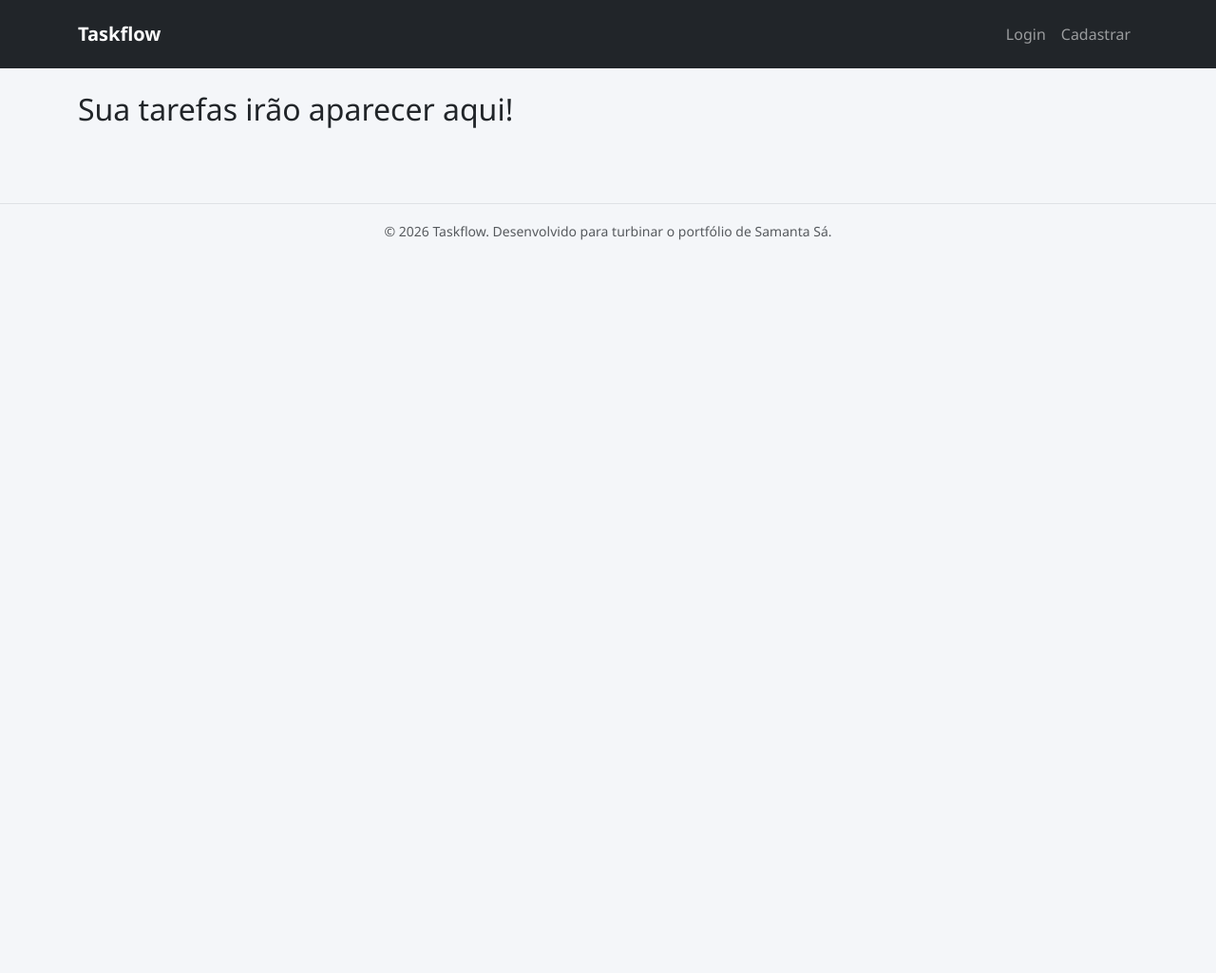
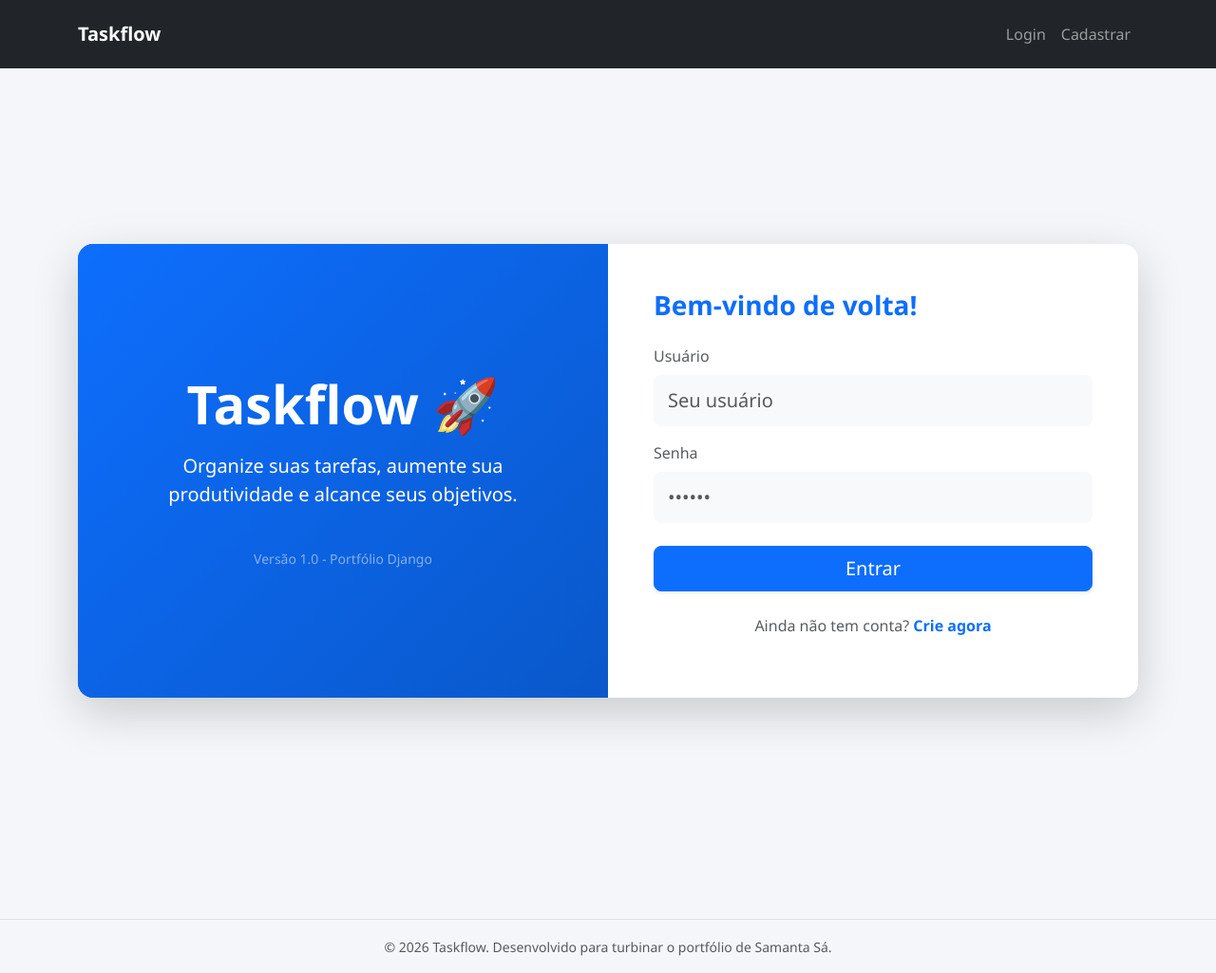
Before and after one commit to engsamantasa/taskflow-django, a Django app: page / in a window 1280 px wide. Shown: the whole page at 95% size. Before the commit the page ends 253 px from the top, so only its background shows below. Run offline with Django 5.2, Linux system fonts and the light colour scheme.

Commit message:
Criando a pagina home com o login e Cadastro de usuários

```diff
--- /dev/null
+++ b/taskflow/accounts/urls.py
@@ -0,0 +1,15 @@
+from django.urls import path
+from django.contrib.auth import views as auth_views # Importamos as views prontas de auth
+from . import views
+
+urlpatterns = [
+    # Rota Raiz (http://localhost:8000/)
+    path('', views.home, name='home'),
+    path('login/', auth_views.LoginView.as_view(template_name='registration/auth.html'), name='login'),
+
+    # Logout (redireciona para a home após sair)
+    path('logout/', auth_views.LogoutView.as_view(), name='logout'),
+
+    # Cadastro
+    path('register/', views.register, name='register'),
+]
--- a/taskflow/accounts/views.py
+++ b/taskflow/accounts/views.py
@@ -1,3 +1,26 @@
-from django.shortcuts import render
+from django.shortcuts import render, redirect
+from django.contrib.auth import login
+from django.contrib.auth.forms import UserCreationForm
+from .forms import CadastroUsuarioForm
 
-# Create your views here.
+
+def home(request):
+    if request.user.is_authenticated:
+        return redirect('task_list')
+    return render(request, 'registration/auth.html')
+
+
+def register(request):
+    if request.method == 'POST':
+        # Preenche o formulário com os dados que vieram do HTML
+        form = CadastroUsuarioForm(request.POST)
+
+        if form.is_valid():
+            user = form.save() # Salva no banco de dados
+            login(request, user) # Faz o login automático após cadastrar
+            return redirect('task_list') # Manda para o dashboard
+    else:
+        form = CadastroUsuarioForm()
+
+    # Se der erro ou for a primeira visita, renderiza a página com o form (e erros se houver)
+    return render(request, 'registration/auth.html', {'form': form})
--- a/taskflow/taskflow/urls.py
+++ b/taskflow/taskflow/urls.py
@@ -20,5 +20,6 @@ from django.urls import path, include
 urlpatterns = [
     path('admin/', admin.site.urls),
     path('accounts/', include('django.contrib.auth.urls')),
-    path('', include('tasks.urls')),
+    path('', include('accounts.urls')),
+    path('tasks/', include('tasks.urls')),
 ]
--- a/taskflow/tasks/views.py
+++ b/taskflow/tasks/views.py
@@ -1,6 +1,7 @@
-from django.shortcuts import render
+from django.shortcuts import render, redirect
 from django.contrib.auth.decorators import login_required
 
-#@login_required
+
+@login_required
 def task_list(request):
     return render(request, 'tasks/task_list.html')
--- a/taskflow/templates/base.html
+++ b/taskflow/templates/base.html
@@ -23,8 +23,19 @@
                 <ul class="navbar-nav">
                     {% if user.is_authenticated %}
                         <li class="nav-item"><a class="nav-link" href="#">Minhas Tarefas</a></li>
-                        <li class="nav-item"><a class="nav-link" href="#">Sair</a></li>
-                    {% else %}
+
+
+                        <li class="nav-item">
+                         <form action="{% url 'logout' %}" method="post" class="d-inline">
+                            {% csrf_token %}
+                            <button type="submit" class="nav-link btn btn-link" style="border: none; background: none;">
+                                  Sair
+                             </button>
+                         </form>
+                        </li>
+
+
+                        {% else %}
                         <li class="nav-item"><a class="nav-link" href="#">Login</a></li>
                         <li class="nav-item"><a class="nav-link" href="#">Cadastrar</a></li>
                     {% endif %}
--- /dev/null
+++ b/taskflow/templates/registration/auth.html
@@ -0,0 +1,133 @@
+{% extends 'base.html' %}
+{% load static %}
+
+{% block content %}
+<div class="d-flex align-items-center justify-content-center min-vh-100 py-5">
+
+    <div class="container">
+        <div class="row justify-content-center shadow-lg rounded-4 overflow-hidden">
+
+            <div class="col-md-6 d-none d-md-flex bg-primary text-white flex-column align-items-center justify-content-center p-5 text-center auth-hero">
+                <h2 class="display-4 fw-bold mb-3">Taskflow 🚀</h2>
+                <p class="lead">Organize suas tarefas, aumente sua produtividade e alcance seus objetivos.</p>
+                <div class="mt-4">
+                    <small class="text-white-50">Versão 1.0 - Portfólio Django</small>
+                </div>
+            </div>
+
+            <div class="col-md-6 bg-white p-5 position-relative">
+
+                <div id="login-section" class="auth-section">
+                    <h3 class="fw-bold text-primary mb-4">Bem-vindo de volta!</h3>
+
+                    <form method="post" action="{% url 'login' %}">
+                        {% csrf_token %}
+                        <div class="mb-3">
+                            <label class="form-label text-muted">Usuário</label>
+                            <input type="text" name="username" class="form-control form-control-lg bg-light" placeholder="Seu usuário" required>
+                        </div>
+
+                        <div class="mb-3">
+                            <label class="form-label text-muted">Senha</label>
+                            <input type="password" name="password" class="form-control form-control-lg bg-light" placeholder="••••••" required>
+                        </div>
+
+                        <div class="d-grid gap-2 mt-4">
+                            <button type="submit" class="btn btn-primary btn-lg shadow-sm">Entrar</button>
+                        </div>
+                    </form>
+
+                    <p class="text-center mt-4 text-muted">
+                        Ainda não tem conta?
+                        <a href="#" id="show-register" class="fw-bold text-primary text-decoration-none">Crie agora</a>
+                    </p>
+                </div>
+
+                <div id="register-section" class="auth-section d-none">
+                    <h3 class="fw-bold text-success mb-4">Crie sua conta</h3>
+
+                    <form method="post" action="{% url 'register' %}">
+                        {% csrf_token %}
+
+                        {% if form.non_field_errors %}
+                            <div class="alert alert-danger py-2 mb-3">
+                                <small>{{ form.non_field_errors }}</small>
+                            </div>
+                        {% endif %}
+
+                        <div class="mb-3">
+                            <label class="form-label text-muted">Nome Completo</label>
+                            <input type="text" name="first_name" required
+                                   class="form-control bg-light {% if form.first_name.errors %}is-invalid{% endif %}"
+                                   value="{{ request.POST.first_name }}">
+
+                            {% for error in form.first_name.errors %}
+                                <div class="invalid-feedback">{{ error }}</div>
+                            {% endfor %}
+                        </div>
+
+                        <div class="mb-3">
+                            <label class="form-label text-muted">Email</label>
+                            <input type="email" name="email" required
+                                   class="form-control bg-light {% if form.email.errors %}is-invalid{% endif %}"
+                                   value="{{ request.POST.email }}">
+
+                            {% for error in form.email.errors %}
+                                <div class="invalid-feedback">{{ error }}</div>
+                            {% endfor %}
+                        </div>
+
+                        <div class="mb-3">
+                            <label class="form-label text-muted">Usuário</label>
+                            <input type="text" name="username" required
+                                   class="form-control bg-light {% if form.username.errors %}is-invalid{% endif %}"
+                                   value="{{ request.POST.username }}">
+                            <div class="form-text small">Letras, números e sublinhados apenas.</div>
+
+                            {% for error in form.username.errors %}
+                                <div class="invalid-feedback">{{ error }}</div>
+                            {% endfor %}
+                        </div>
+
+                        <div class="mb-3">
+                            <label class="form-label text-muted">Senha</label>
+                            <input type="password" name="password1" required
+                                   class="form-control bg-light {% if form.password1.errors %}is-invalid{% endif %}">
+
+                            {% for error in form.password1.errors %}
+                                <div class="invalid-feedback text-start">{{ error }}</div>
+                            {% endfor %}
+
+                            {% if form.password1.help_text %}
+                                <small class="text-muted d-block mt-1" style="font-size: 0.7rem">
+                                    {{ form.password1.help_text|safe }}
+                                </small>
+                            {% endif %}
+                        </div>
+
+                        <div class="mb-3">
+                            <label class="form-label text-muted">Confirmar Senha</label>
+                            <input type="password" name="password2" required
+                                   class="form-control bg-light {% if form.password2.errors %}is-invalid{% endif %}">
+
+                            {% for error in form.password2.errors %}
+                                <div class="invalid-feedback">{{ error }}</div>
+                            {% endfor %}
+                        </div>
+
+                        <div class="d-grid gap-2 mt-4">
+                            <button type="submit" class="btn btn-success btn-lg shadow-sm">Cadastrar</button>
+                        </div>
+                    </form>
+
+                    <p class="text-center mt-4 text-muted">
+                        Já tem cadastro?
+                        <a href="#" id="show-login" class="fw-bold text-success text-decoration-none">Faça Login</a>
+                    </p>
+                </div>
+
+            </div>
+        </div>
+    </div>
+</div>
+{% endblock %}
--- a/taskflow/templates/static/css/style.css
+++ b/taskflow/templates/static/css/style.css
@@ -40,7 +40,8 @@ body {
 .status-concluida { background-color: #d1e7dd; color: #0f5132; }
 
 
-/* --- Tela de Login --- */
+/*
+--- Tela de Login inicial ---
 .auth-container {
     max-width: 400px;
     margin: 4rem auto;
@@ -49,8 +50,41 @@ body {
     border-radius: 15px;
     box-shadow: 0 4px 20px rgba(0,0,0,0.08);
 }
+*/
 
 /* Rodapé fixo no final */
 footer {
     margin-top: auto;
 }
+
+
+
+/* --- Estilos da Tela de Autenticação --- */
+
+
+/* Fundo da metade esquerda com degradê */
+.auth-hero {
+    background: linear-gradient(135deg, #0d6efd 0%, #0a58ca 100%);
+}
+
+
+/* Ajuste nos inputs */
+.form-control {
+    border: none;
+    padding: 12px 15px;
+}
+.form-control:focus {
+    box-shadow: 0 0 0 3px rgba(13, 110, 253, 0.15); /* Foco suave */
+    background-color: #fff;
+}
+
+
+/* Animação quando troca os formulários */
+.auth-section {
+    animation: fadeIn 0.4s ease-in-out;
+}
+
+@keyframes fadeIn {
+    from { opacity: 0; transform: translateY(10px); }
+    to { opacity: 1; transform: translateY(0); }
+}
--- a/taskflow/templates/static/js/scripts.js
+++ b/taskflow/templates/static/js/scripts.js
@@ -45,3 +45,28 @@ document.addEventListener("DOMContentLoaded", function() {
       return new bootstrap.Tooltip(tooltipTriggerEl)
     })
 });
+
+
+
+// --- Alternância Login/Cadastro ---
+    const btnShowRegister = document.getElementById('show-register');
+    const btnShowLogin = document.getElementById('show-login');
+    const loginSection = document.getElementById('login-section');
+    const registerSection = document.getElementById('register-section');
+
+    if (btnShowRegister && btnShowLogin) {
+
+        // Clicou em "Crie agora"
+        btnShowRegister.addEventListener('click', function(e) {
+            e.preventDefault(); // Impede o link de pular pro topo da página
+            loginSection.classList.add('d-none');     // Esconde login
+            registerSection.classList.remove('d-none'); // Mostra cadastro
+        });
+
+        // Clicou em "Faça Login"
+        btnShowLogin.addEventListener('click', function(e) {
+            e.preventDefault();
+            registerSection.classList.add('d-none');  // Esconde cadastro
+            loginSection.classList.remove('d-none');  // Mostra login
+        });
+    }
```
Also changed, not shown: taskflow/accounts/forms.py (added, +19 -0 lines), taskflow/taskflow/settings.py (+9 -0 lines), taskflow/db.sqlite3, taskflow/templates/registration/login.html (deleted).
